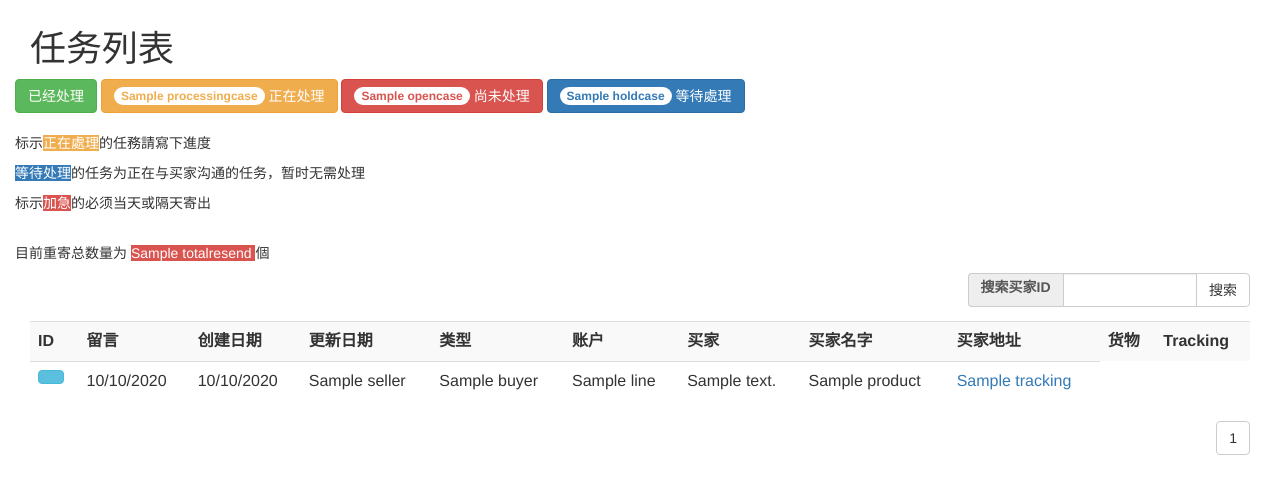
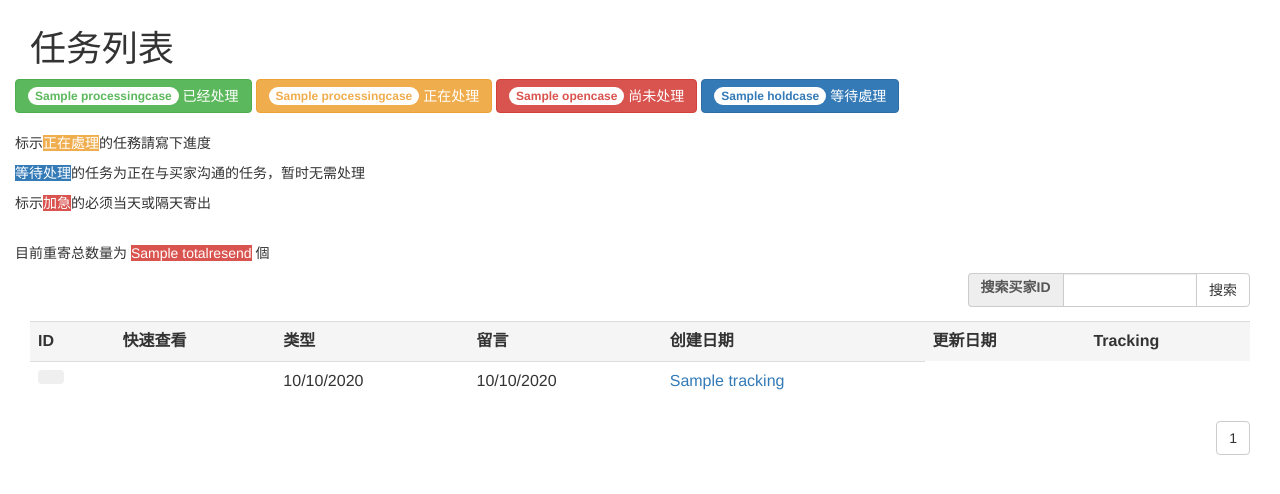
Before and after one commit to crumpx/ebaytodolist, a Django app: template tasks/templates/tasklist.html in a window 1280 px wide. Shown: the part 51-545 px from the top of the page. Run offline with Django 3.2, Linux system fonts and the light colour scheme; the template is opened without the code that fills it: most values are stand-ins (such as "Sample title", 1, 10 or a date in 2020); some libraries are stand-ins or nearby versions.

Commit message:
interface changed

```diff
--- a/tasks/templates/tasklist.html
+++ b/tasks/templates/tasklist.html
@@ -12,7 +12,11 @@
 <h1>任务列表</h1>
     <div class="row">
     <tr>
-        <td><a href="/tasklist/closed/"><span class="btn btn-success">已经处理</span></a></td>
+        <td><a href="/tasklist/closed/">
+            <span class="btn btn-success">
+                <span class="badge">{{ processingcase }}</span>
+                已经处理</span></a></td>
+
         <td><a href="/tasklist/processing/">
             <span class="btn btn-warning">
                 <span class="badge">{{ processingcase }}</span>
@@ -32,13 +36,8 @@
         <p><span class="btn-primary">等待处理</span>的任务为正在与买家沟通的任务，暂时无需处理</p>
         <p>标示<span class="btn-Danger">加急</span>的必须当天或隔天寄出</p>
         <br/>
-        <p>目前重寄总数量为 <span class="btn-Danger">{{ totalresend }} </span>個</p>
+        <p>目前重寄总数量为 <span class="btn-Danger">{{ totalresend }}</span> 個</p>
     </tr>
-
-
-
-
-
 
     <div class="col-lg-3 pull-right">
             <form name="input" action='/tasklist/'>
@@ -62,62 +61,72 @@
 
 
 <table class ='table table-striped table-hover'>
-	<tr>
+	<tr class="active">
 		<td><strong>ID</strong></td>
+		<td><strong>快速查看</strong></td>
+        <td><strong>类型</strong></td>
         <td><strong>留言</strong></td>
 		<td><strong>创建日期</strong></td>
 		<td><strong>更新日期</strong></td>
-		<td><strong>类型</strong></td>
-		<td><strong>账户</strong></td>
-		<td><strong>买家</strong></td>
-		<td><strong>买家名字</strong></td>
-		<td><strong>买家地址</strong></td>
-		<td><strong>货物</strong></td>
 		<td><strong>Tracking</strong></td>
 
 	</tr>
 {% for line in lines %}
 	{% if line.status == 'O' %}
-		<tr class="alert alert-danger">
+		<tr class="danger">
 		<td><a href="/taskdetial/{{ line.id }}"><span class="btn btn-Danger">{{ line.id }}</span></a></td>
 	{% elif line.status == 'C' %}
-		<tr class="alert alert-success">
+		<tr class="success">
 		<td><a href="/taskdetial/{{ line.id }}"><span class="btn btn-success">{{ line.id }}</span></a></td>
 	{% elif line.status == 'P' %}
-		<tr class="alert alert-warning">
+		<tr class="warning">
 		<td><a href="/taskdetial/{{ line.id }}"><span class="btn btn-warning">{{ line.id }}</span></a></td>
 	{% elif line.status == 'H' %}
-		<tr class="alert alert-info">
+		<tr class="info">
 		<td><a href="/taskdetial/{{ line.id }}"><span class="btn btn-primary">{{ line.id }}</span></a></td>
 	{% endif %}
-
-    {% if line.comment %}
+    <!-- quick preview -->
         <td>
-            <button class="btn btn-info" data-toggle="modal" data-target=".bs-{{ line.id }}">
-                {% bootstrap_icon "comment" %}</button>
+            <button class="btn" data-toggle="modal" data-target=".preview-{{ line.id }}">
+                {% bootstrap_icon "eye-open" %}</button>
         </td>
 
-<div class="modal fade bs-{{ line.id }}" tabindex="-1" role="dialog" aria-labelledby="mySmallModalLabel" aria-hidden="true">
+<div class="modal fade preview-{{ line.id }}" tabindex="-1" role="dialog" aria-labelledby="mySmallModalLabel" aria-hidden="true">
     <div class="modal-dialog modal-sm">
       <div class="modal-content">
 
         <div class="modal-header">
           <button type="button" class="close" data-dismiss="modal"><span aria-hidden="true">&times;</span><span class="sr-only">Close</span></button>
-          <h4 class="modal-title" id="mySmallModalLabel">留言内容</h4>
+          <h4 class="modal-title" id="mySmallModalLabel">详细资料</h4>
         </div>
         <div class="modal-body">
-            {{ line.comment }}
+<dl class="dl-horizontal">
+  <dt>账户：</dt>
+  <dd>{{ line.seller }}<br/><br/></dd>
+  <dt>买家：</dt>
+  <dd>{{ line.buyer }}<br/><br/></dd>
+  <dt>货物：</dt>
+  <dd>{{ line.product }}<br/><br/></dd>
+
+  <dt>地址：</dt>
+  <dd>
+      {{ line.buyername }}<br/>
+      {{ line.address }}<br/><br/>
+  </dd>
+      {% if line.comment != None %}
+  <dt>留言：</dt>
+  <dd>{{ line.comment }}  </dd>
+  {% else %}
+            <td> </td>
+        {% endif %}
+
+</dl>
         </div>
       </div><!-- /.modal-content -->
     </div><!-- /.modal-dialog -->
   </div><!-- /.modal -->
 
-        {% else %}
-            <td> </td>
-        {% endif %}
-	<td>{{ line.createtime | date:"m/d/Y" }}</td>
-	<td>{{ line.lastupdatedtime | date:"m/d/Y" }}</td>
-    {% if line.tasktype == 'R' %}
+     {% if line.tasktype == 'R' %}
         <td>重寄</td>
      {% elif line.tasktype == 'S' %}
         <td>特殊需求</td>
@@ -130,11 +139,20 @@
     {% elif line.tasktype == 'M' %}
         <td>改地址</td>
     {% endif %}
-	<td>{{ line.seller }}</td>
-	<td>{{ line.buyer }}</td>
-	<td>{{ line.buyername }}</td>
-	<td>{{ line.address }}</td>
-	<td>{{ line.product }}</td>
+
+    {% if line.comment %}
+        <td>
+        {% bootstrap_icon "ok" %}
+        </td>
+        {% else %}
+            <td> </td>
+        {% endif %}
+
+
+	<td>{{ line.createtime | date:"m/d/Y" }}</td>
+	<td>{{ line.lastupdatedtime | date:"m/d/Y" }}</td>
+
+
 	{% if line.tracking != " " %}
         <td><a href="https://tools.usps.com/go/TrackConfirmAction?qtc_tLabels1={{ line.tracking }}">{{ line.tracking }}</a></td>
     {% endif %}
--- a/tasks/views.py
+++ b/tasks/views.py
@@ -51,7 +51,7 @@
             #lines = Task.objects.all().exclude(status = 'C').exclude(status = 'H').order_by('-id')
             lines = Task.objects.filter(status = 'O' ).order_by('-id')
         elif request.path =="/tasklist/closed/":
-            lines = Task.objects.filter(status = 'C' ).order_by('-id')
+            lines = Task.objects.filter(status = 'C' ).order_by('-lastupdatedtime')
         elif request.path =="/tasklist/processing/":
             lines = Task.objects.filter(status = 'P' ).order_by('-id')
         elif request.path =="/tasklist/waiting/":
@@ -60,6 +60,7 @@
             lines = Task.objects.order_by('-id')
 
     #open_case = int(Task.objects.all().exclude(status = 'C').__len__())
+    closed_case = int(Task.objects.filter(status = 'C' ).__len__())
     open_case = int(Task.objects.filter(status = 'O' ).__len__())
     processing_case = int(Task.objects.filter(status = 'P' ).__len__())
     hold_case = int(Task.objects.filter(status = 'H' ).__len__())
@@ -78,6 +79,7 @@
     return render_to_response('tasklist.html',
                               RequestContext(request,
                                              {'lines': show_lines,
+                                              'closedcase':closed_case,
                                               'opencase': open_case,
                                               'processingcase': processing_case,
                                               'holdcase': hold_case,
```
